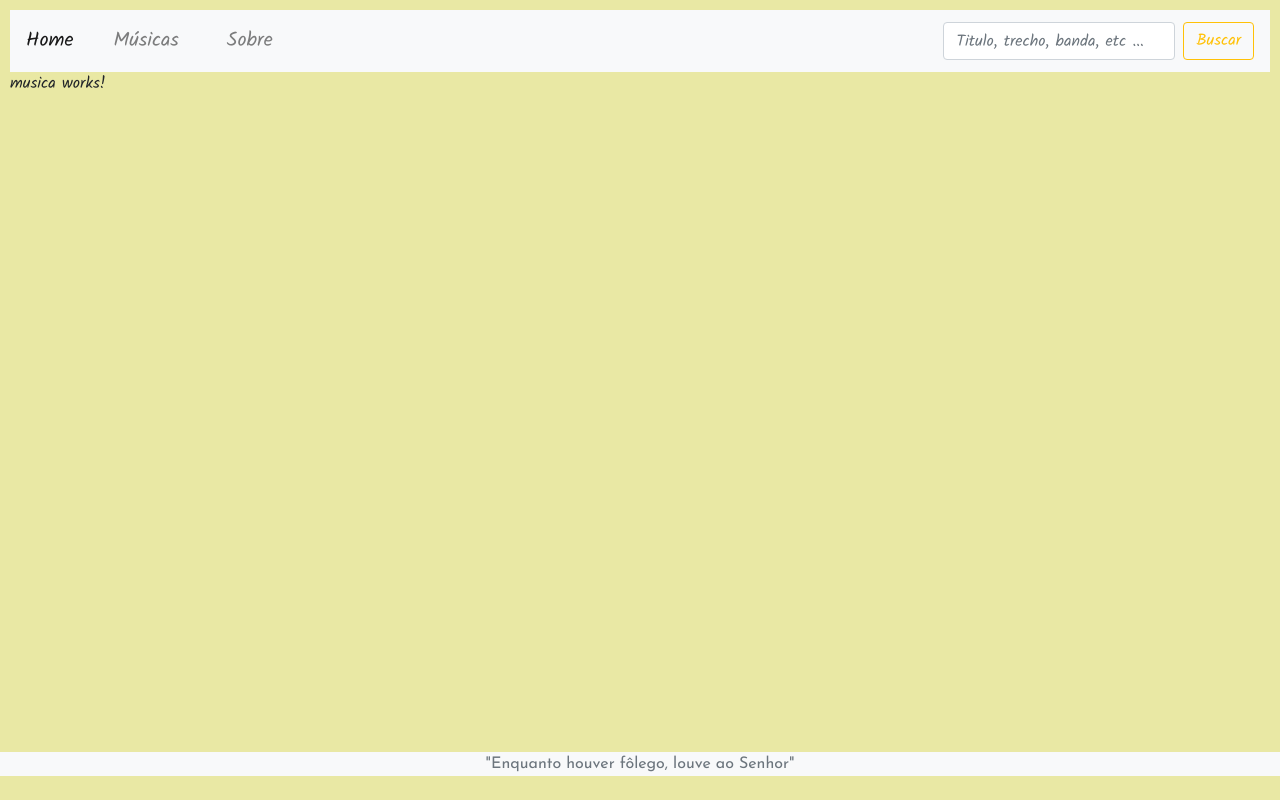
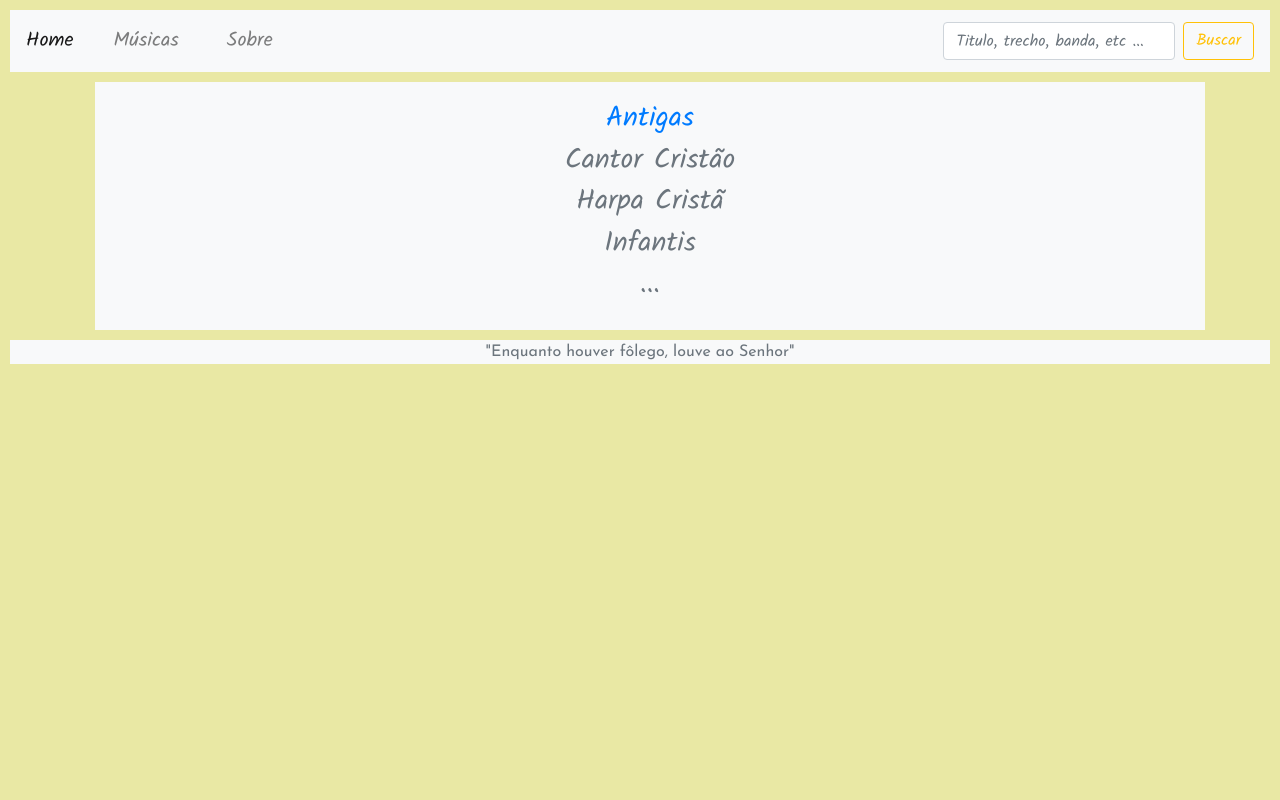
Before and after one commit to IrlanSenne/Single-Page-Aplication---MVC---Angular-8, an Angular app: page /musicas in a window 1280 px wide. Built offline with nearby package versions, Linux system fonts and the light colour scheme.

Commit message:
Algumas alteraçoes e componente de cifra criado

```diff
--- a/src/app/app-routing.module.ts
+++ b/src/app/app-routing.module.ts
@@ -3,12 +3,14 @@
 import { HomeComponent } from './home/home.component';
 import { MusicaComponent } from './musica/musica.component';
 import { SobreComponent } from './sobre/sobre.component';
+import { CifraComponent } from './cifra/cifra.component';
 
 
 const routes: Routes = [
   { path : '', component: HomeComponent},
   { path : 'musicas', component: MusicaComponent},
-  { path : 'sobre', component: SobreComponent}
+  { path : 'sobre', component: SobreComponent},
+  { path : 'cifra', component: CifraComponent}
 ];
 
 @NgModule({
--- a/src/app/app.component.css
+++ b/src/app/app.component.css
@@ -1,3 +1,6 @@
 .a1{
     font-size: 20px;
 }
+nav{
+    background-color: brown;
+}
--- a/src/app/app.component.html
+++ b/src/app/app.component.html
@@ -22,12 +22,14 @@
 </nav>
 
   <!-- Footer -->
-  <footer class="fixed-bottom mb-4">
-    <div class="bg-light text-muted text-center" >
-     "Enquanto houver fôlego, louve ao Senhor"
-    </div>
-
-  </footer>
 
 
-<router-outlet></router-outlet>
+<div class="container">
+  <router-outlet></router-outlet>
+</div>
+<footer class="footer mt-auto mb-4">
+  <div class="bg-light text-muted text-center" >
+   "Enquanto houver fôlego, louve ao Senhor"
+  </div>
+
+</footer>
--- a/src/app/app.module.ts
+++ b/src/app/app.module.ts
@@ -6,13 +6,15 @@
 import { MusicaComponent } from './musica/musica.component';
 import { HomeComponent } from './home/home.component';
 import { SobreComponent } from './sobre/sobre.component';
+import { CifraComponent } from './cifra/cifra.component';
 
 @NgModule({
   declarations: [
     AppComponent,
     MusicaComponent,
     HomeComponent,
-    SobreComponent
+    SobreComponent,
+    CifraComponent
   ],
   imports: [
     BrowserModule,
--- /dev/null
+++ b/src/app/cifra/cifra.component.html
@@ -0,0 +1 @@
+<p>cifra works!</p>
--- /dev/null
+++ b/src/app/cifra/cifra.component.ts
@@ -0,0 +1,15 @@
+import { Component, OnInit } from '@angular/core';
+
+@Component({
+  selector: 'app-cifra',
+  templateUrl: './cifra.component.html',
+  styleUrls: ['./cifra.component.css']
+})
+export class CifraComponent implements OnInit {
+
+  constructor() { }
+
+  ngOnInit() {
+  }
+
+}
--- a/src/app/musica/musica.component.css
+++ b/src/app/musica/musica.component.css
@@ -0,0 +1,4 @@
+.p1{
+    padding: 20px;
+    margin: 10px;
+}
--- a/src/app/musica/musica.component.html
+++ b/src/app/musica/musica.component.html
@@ -1 +1,8 @@
-<p>musica works!</p>
+<div class="container bg-light p1 text-muted text-center">
+    <a routerLink="/cifra"><h3>Antigas</h3></a>
+    <h3>Cantor Cristão</h3>
+    <h3>Harpa Cristã</h3>
+    <h3>Infantis</h3>
+    <h3>...</h3>
+
+</div>
--- a/src/styles.css
+++ b/src/styles.css
@@ -12,6 +12,6 @@
     background-color: rgb(233, 232, 164);
 }
 footer{
+    font-family: 'Josefin Sans', sans-serif;
 
-    font-family: 'Josefin Sans', sans-serif;
 }
```
Also changed, not shown: src/app/cifra/cifra.component.css (added).
